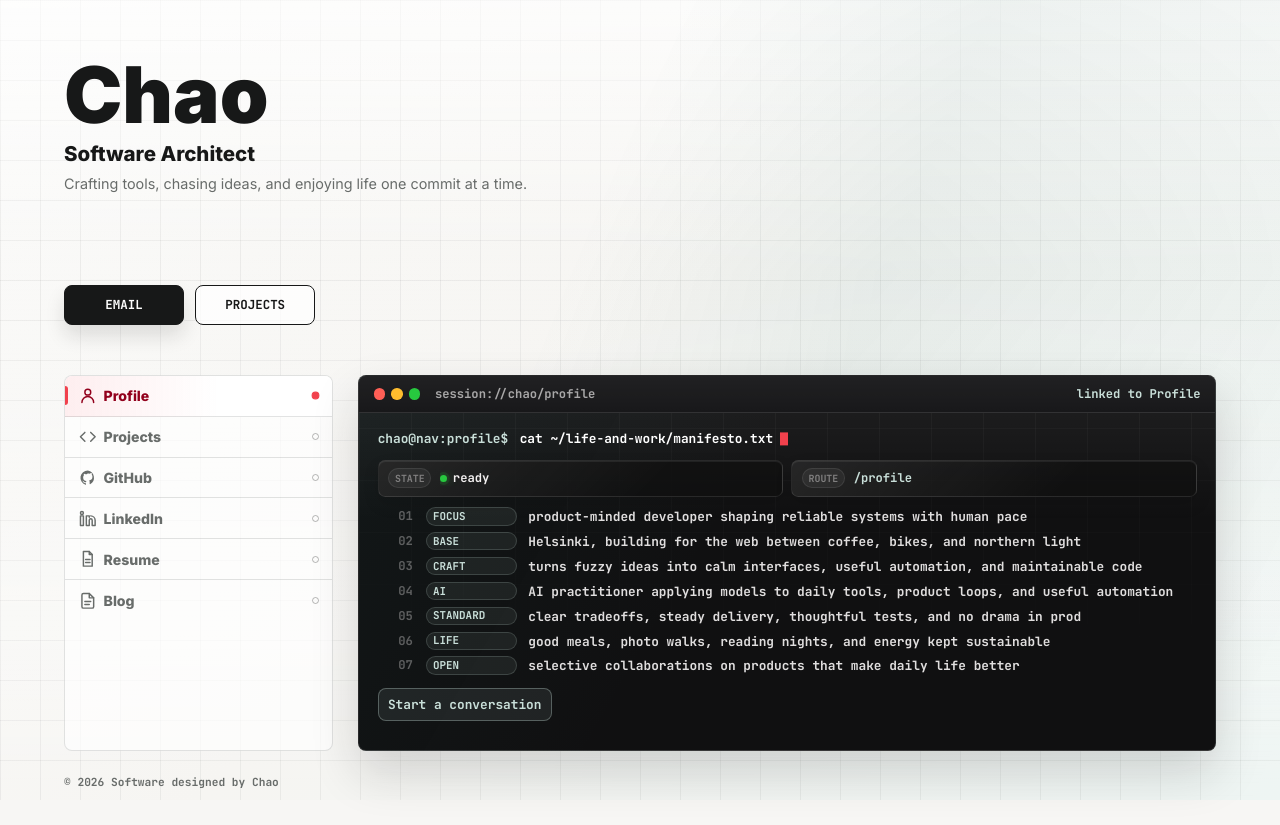
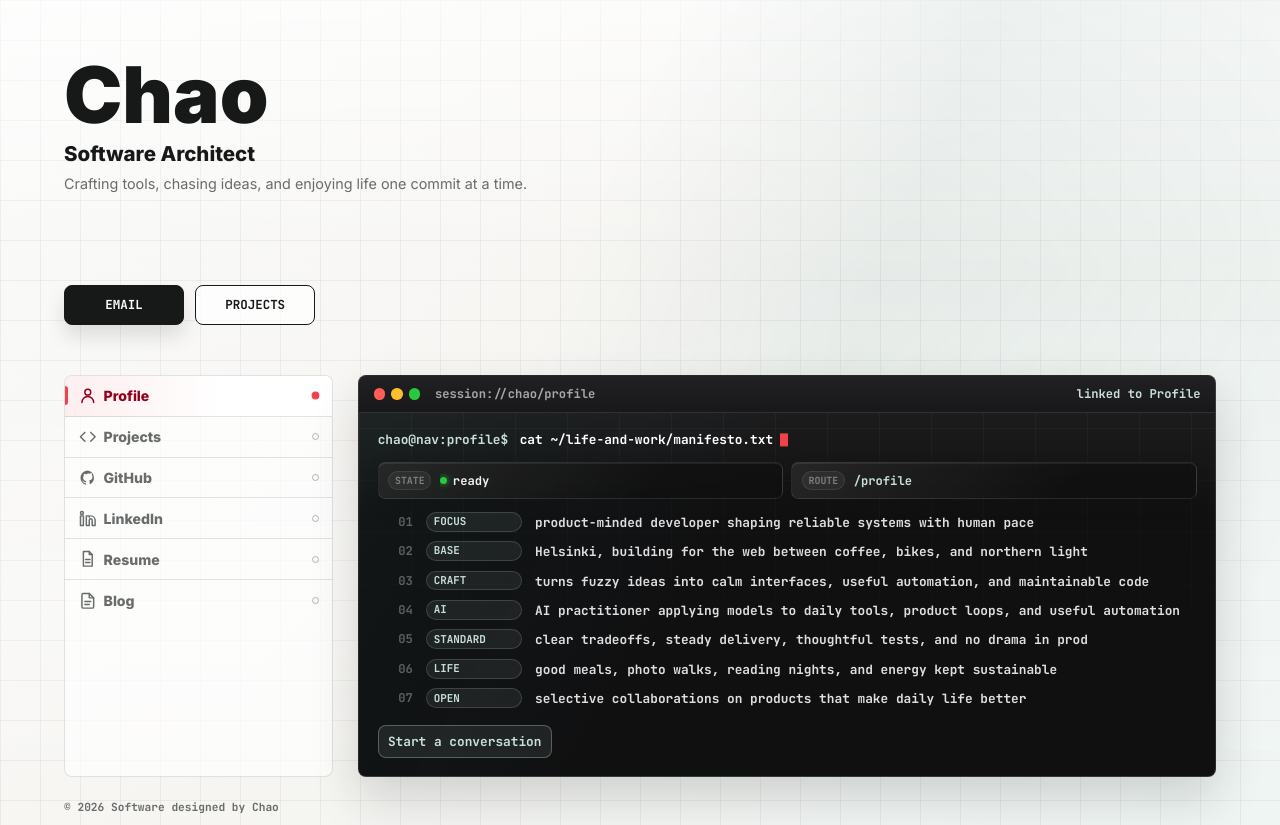
Before and after one commit to rootSunc/chaoNav, a React (Vite) app: page / in a window 1280 px wide. Before the commit the page ends 800 px from the top, so only its background shows below. Built offline with nearby package versions, Linux system fonts and the light colour scheme.

Commit message:
style(terminal): loosen desktop line rhythm and key badge spacing
Raise terminal line height and row gaps so numbered output and FOCUS/BASE badges breathe more on desktop layouts.

```diff
--- a/src/styles.css
+++ b/src/styles.css
@@ -849,7 +849,7 @@ button:focus-visible {
   margin: 0;
   font-size: 0.8rem;
   font-weight: 650;
-  line-height: 1.52;
+  line-height: 1.7;
 }
 
 .terminal-command {
@@ -878,7 +878,7 @@ button:focus-visible {
 
 .terminal-body {
   display: grid;
-  gap: 0.34rem;
+  gap: 0.48rem;
   margin-top: 0.72rem;
 }
 
@@ -984,21 +984,21 @@ button:focus-visible {
 
 .terminal-line-content-structured {
   display: grid;
-  grid-template-columns: minmax(5.7rem, max-content) minmax(0, 1fr);
-  gap: 0.7rem;
+  grid-template-columns: minmax(6rem, max-content) minmax(0, 1fr);
+  gap: 0.82rem;
   align-items: start;
 }
 
 .terminal-line-key {
   min-width: 0;
-  padding: 0.05rem 0.38rem 0.06rem;
+  padding: 0.08rem 0.42rem 0.09rem;
   border: 1px solid rgb(201 223 217 / 18%);
   border-radius: 999px;
   background: rgb(201 223 217 / 8%);
   color: #c9dfd9;
   font-size: 0.68rem;
   font-weight: 800;
-  line-height: 1.35;
+  line-height: 1.4;
   text-transform: uppercase;
   white-space: nowrap;
 }
```
